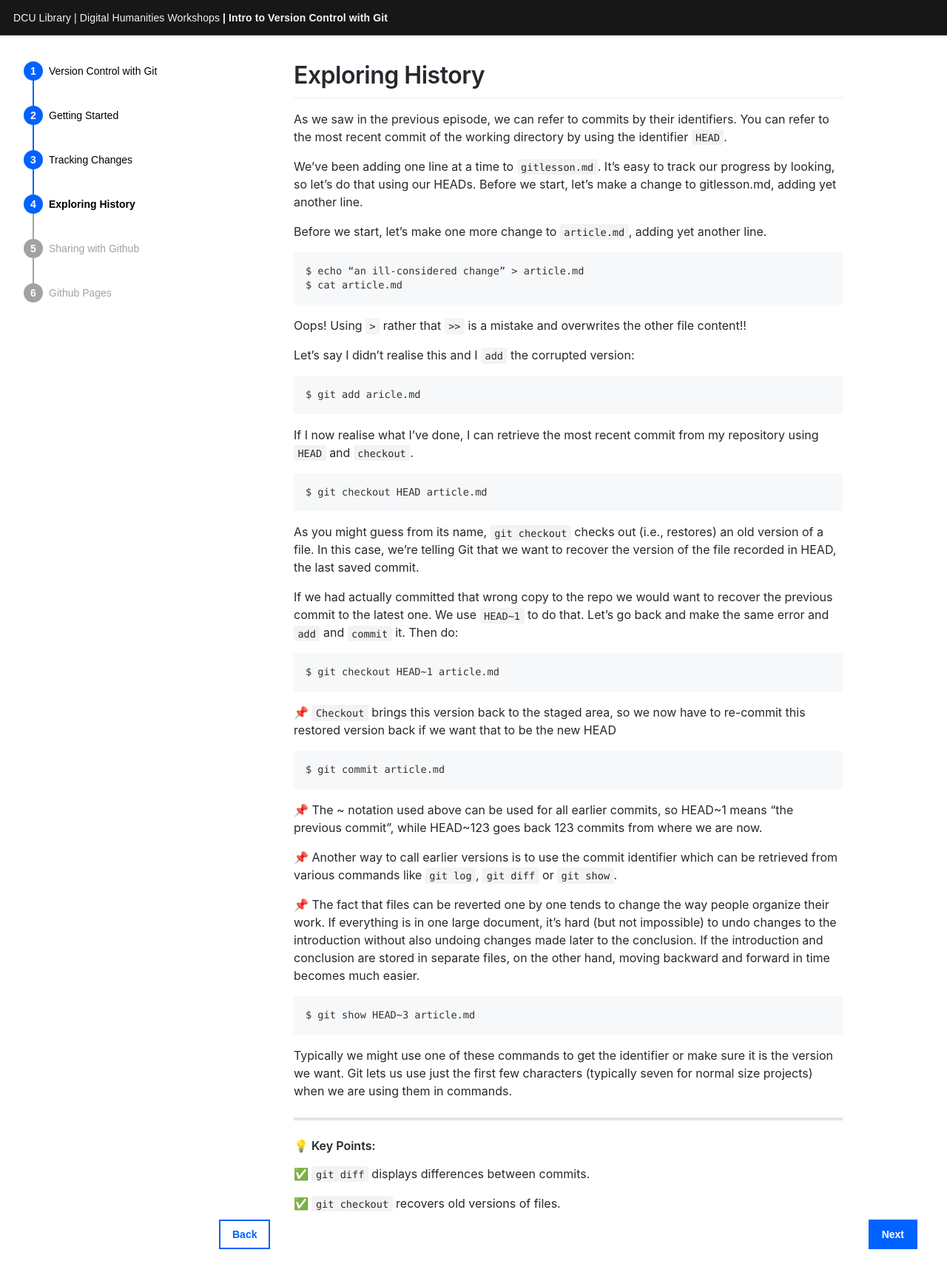
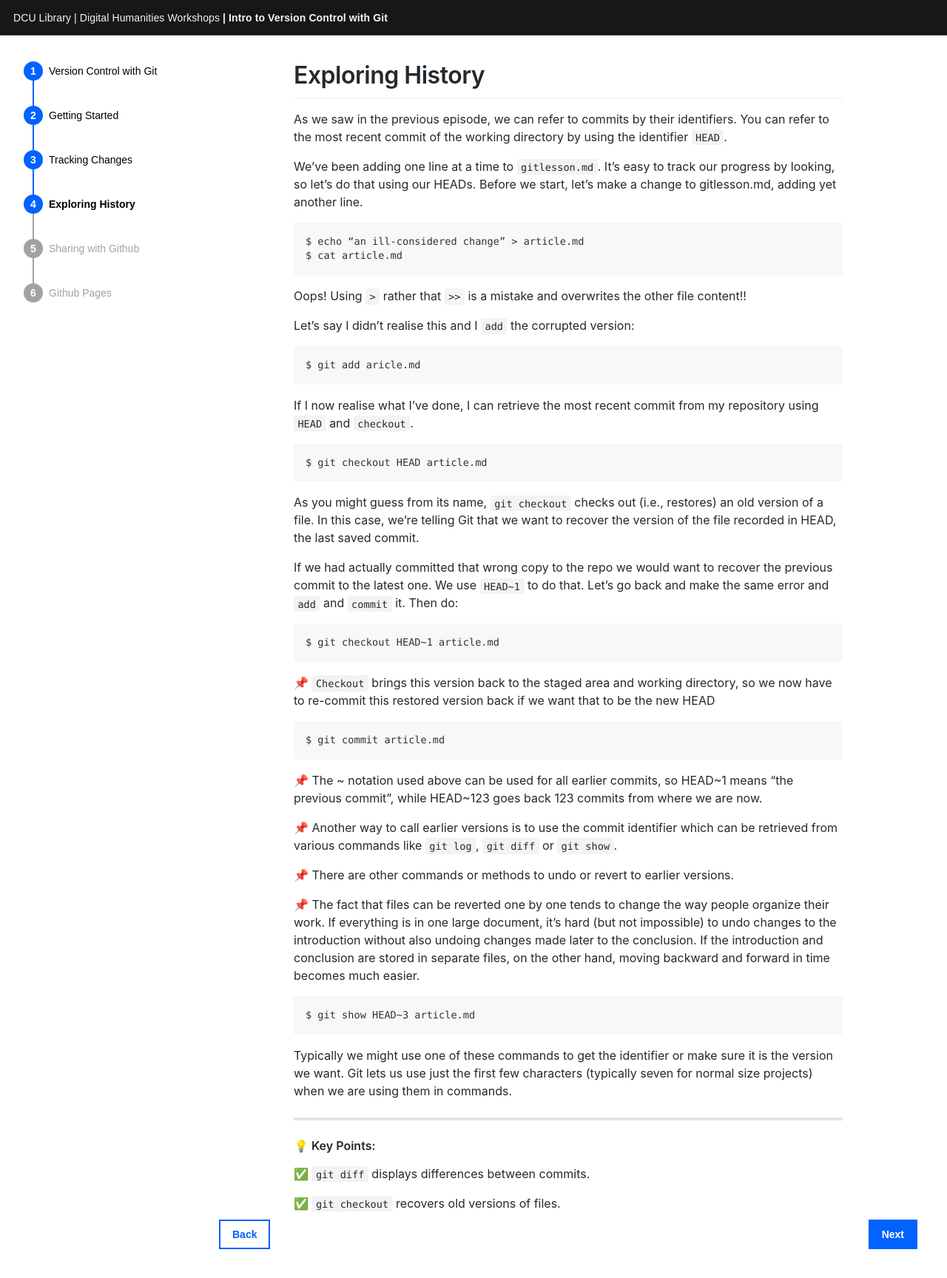
Before and after one commit to liamodwyer/github-pages, a Jekyll site: the page built from _workshop/exploring-history.md, in a window 1280 px wide. Shown: the top 1728 px of the page at 74% size. Built offline with Jekyll 4.4.1, drawn with Linux system fonts in a browser that asks for light colours; some web fonts are replaced.

Commit message:
Update exploring-history.md

````diff
--- a/_workshop/exploring-history.md
+++ b/_workshop/exploring-history.md
@@ -6,8 +6,6 @@ date: 0000-01-04    # Page order is set by date
 As we saw in the previous episode, we can refer to commits by their identifiers. You can refer to the most recent commit of the working directory by using the identifier `HEAD`.
 
 We’ve been adding one line at a time to `gitlesson.md`. It’s easy to track our progress by looking, so let’s do that using our HEADs. Before we start, let’s make a change to gitlesson.md, adding yet another line.
-
-Before we start, let’s make one more change to `article.md`, adding yet another line.
 
 ```
 $ echo “an ill-considered change” > article.md
@@ -31,7 +29,7 @@ If we had actually committed that wrong copy to the repo we would want to recove
 $ git checkout HEAD~1 article.md
 ```
 
-📌 `Checkout` brings this version back to the staged area, so we now have to re-commit this restored version back if we want that to be the new HEAD
+📌 `Checkout` brings this version back to the staged area and working directory, so we now have to re-commit this restored version back if we want that to be the new HEAD
 
 ```
 $ git commit article.md
@@ -40,6 +38,8 @@ $ git commit article.md
 📌 The ~ notation used above can be used for all earlier commits, so HEAD~1 means “the previous commit”, while HEAD~123 goes back 123 commits from where we are now.
 
 📌 Another way to call earlier versions is to use the commit identifier which can be retrieved from various commands like `git log`, `git diff` or `git show`.
+
+📌 There are other commands or methods to undo or revert to earlier versions.
 
 📌 The fact that files can be reverted one by one tends to change the way people organize their work. If everything is in one large document, it’s hard (but not impossible) to undo changes to the introduction without also undoing changes made later to the conclusion. If the introduction and conclusion are stored in separate files, on the other hand, moving backward and forward in time becomes much easier.
 
````
Also changed, not shown: _workshop/tracking-changes.md (+1 -1 lines).
